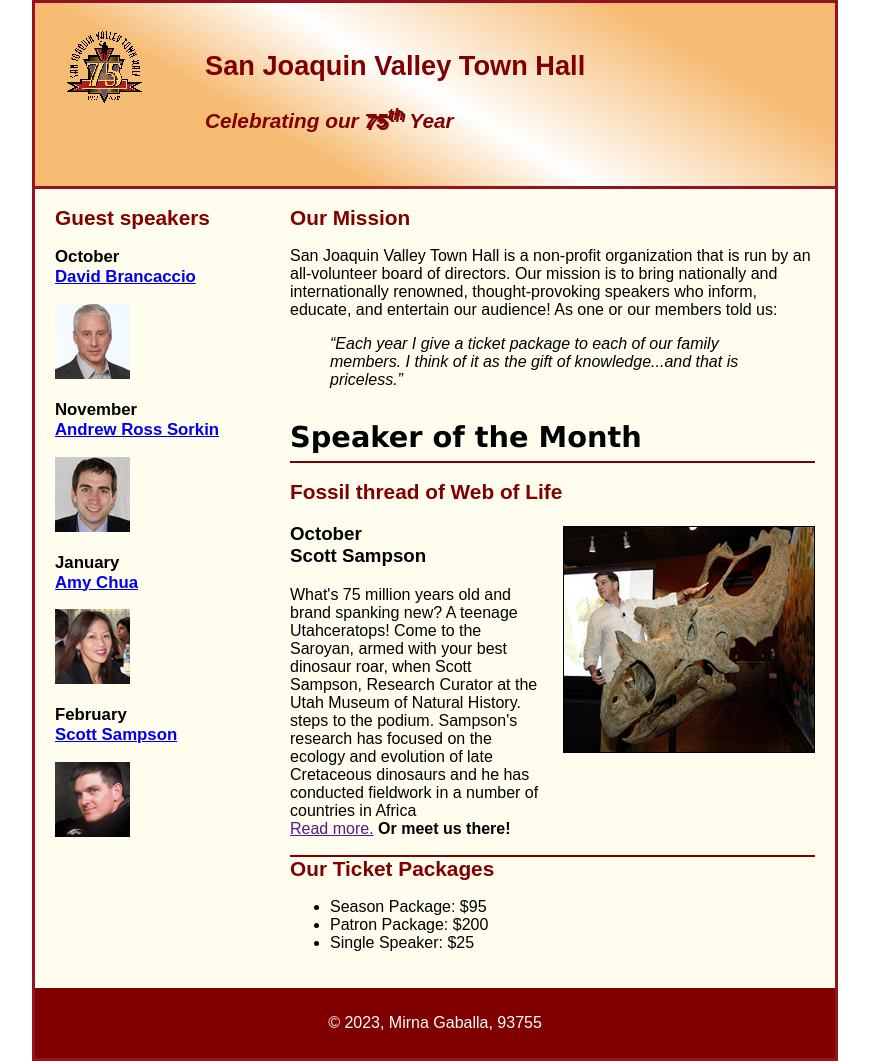
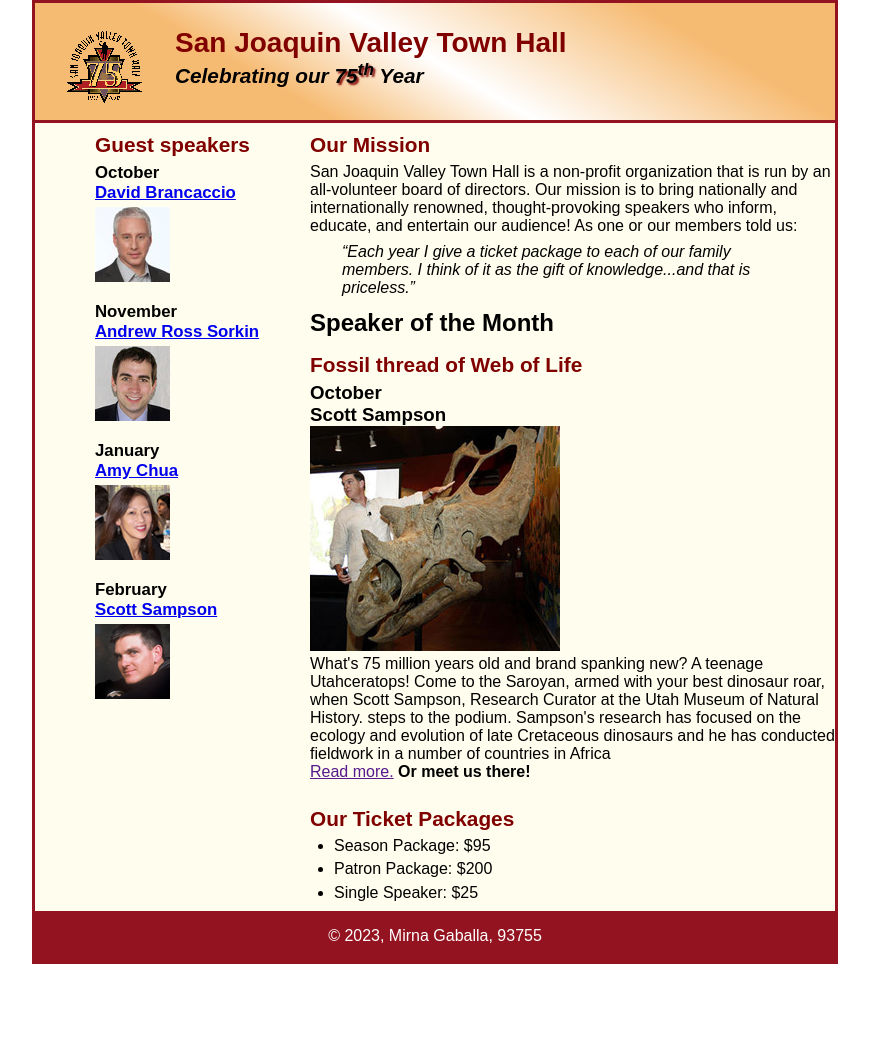
Before and after one commit to mirnagaballa/A08, a plain HTML site: page index.html in a window 1280 px wide. Shown: the whole page, without its empty margins (205-1074 px from the left). After the commit the page ends 964 px from the top, so only its background shows below. Drawn offline with Linux system fonts and the light colour scheme.

Commit message:
Update main.css

```diff
--- a/styles/main.css
+++ b/styles/main.css
@@ -1,113 +1,128 @@
 /* the styles for the elements */
+* {
+    margin: 0;
+    padding: 0;
+}
+html {
+    background-color: white;
+}
 body {
     font-family: Arial, Helvetica, sans-serif;
     font-size: 100%;
     width: 800px;
-	margin: 0 auto 0 auto;
+    margin: 0 auto;
     border: 3px solid #931420;
     background-color: #fffded;
-
 }
-html {
-	background-color: white; /* Set the background color for the HTML element */
-  }
-header{
-	border-bottom:3px solid #931420 ;
-	padding: 1.5em 0 2em 0;
-	background: linear-gradient(30deg, #f6bb73 0%, #f6bb73 30%, white 50%, #f6bb73 80%, #f6bb73 100%);
+a:focus, a:hover {
+    font-weight: italic;
 }
 /* the styles for the header */
+header {
+    padding: 1.5em 0 2em 0;
+    border-bottom: 3px solid #931420;
+    background-image: -moz-linear-gradient(
+        30deg, #f6bb73 0%, #f6bb73 30%, white 50%, #f6bb73 80%, #f6bb73 100%);
+    background-image: -webkit-linear-gradient(
+        30deg, #f6bb73 0%, #f6bb73 30%, white 50%, #f6bb73 80%, #f6bb73 100%);
+    background-image: -o-linear-gradient(
+        30deg, #f6bb73 0%, #f6bb73 30%, white 50%, #f6bb73 80%, #f6bb73 100%);
+    background-image: linear-gradient(
+        30deg, #f6bb73 0%, #f6bb73 30%, white 50%, #f6bb73 80%, #f6bb73 100%);
+}
+header h2 {
+    font-size: 175%;
+    color:#800000;
+}
+header h3 {
+    font-size: 130%;
+    font-style:italic;
+}
 header img {
-	float: left;
-	padding: 0 30px 0 30px;
+    float:left;
+    padding: 0 30px;
 }
-header h2{
-	color: #800000;
-	font-size: 170%;
-	text-indent: 30px;
-
+.shadow {
+    text-shadow: 2px 2px 2px #800000;
 }
-/* header h3 style */
-header h3{
+/* the styles for the section */
+section{
+    width: 525px;
+    float: right;
+    paddings: 0 20px 20px 20px;
+}
+section h1 {
+    font-size: 150%;
+    padding: .5em 0 .25em 0;
+    margin: 0;
+}
+section h2 {
     color: #800000;
     font-size: 130%;
-	text-indent: 30px;
+    padding: .5em 0 .25em 0;
+}
+section p {
+    padding-bottom: .5em;
+}
+section blockquote {
+    padding: 0 2em;
     font-style: italic;
-
 }
-/* Style rule for the "shadow" class */
-.shadow {
-    text-shadow: 2px 2px #800000;
+section ul {
+    padding: 0 0 .25em 1.5em;
 }
-
-/* the styles for the main content */
-main {
-	/* clear: left; */
-	padding: 0 0 0 0;  /* top right bottom left */
+section li {
+    padding-bottom: .35em;
 }
-main h1 {
-	font-size: 150%;
-	font-family: 'Verdana', sans-serif;
-  	font-size: 1.8em;
-  	margin: 0;
-	padding: 0.5em 0 0.25em 0;  /* top right bottom left */
+/* the styles for the article */
+article {
+    padding: .5em 0;
+    border-top: 2px solid #800000;
     border-bottom: 2px solid #800000;
 }
-section h2 {
-	color: var(--global-color-1);
-	font-size: 130%;
-	/* border-top: 2px solid #800000; */
+article h2 {
+    padding-top: 0;
 }
-.h2ticket{
-	border-top: 2px solid #800000;
+article h3 {
+    font-size: 105%;
+    padding-bottom: .25em;
 }
-section img{
+article p {
+    font-size: 105%;
+    padding-bottom: .25em;
+}
+article img {
     float: right;
-	margin: -60px 0 0 0 ;  /* top right bottom left */
+    margin: .5em 0 1em 1em;
     border: 1px solid black;
 }
- .new-para{
-	width: 250px;
+/* the styles for the aside */
+aside {
+    width: 215px;
+    float: right;
+    padding-left: 20px;
+    padding-bottom: 20px;
 }
 aside h2 {
-	color: var(--global-color-1);
+    color: #800000;
     font-size: 130%;
+    padding: .5em 0 .25em 0;
 }
 aside h3 {
     font-size: 105%;
+    padding-bottom: .25em;
 }
-
-section {
-	width: 525px;
-	float: right;
-	padding: 0 20px 20px 20px;  /* top right bottom left */
-  }
-
-  aside {
-	width: 215px;
-	float: right;
-	padding: 0 0 20px 20px;  /* top right bottom left */
-  }
-
-a:focus {
-	font-style: italic;
+aside img {
+    padding-bottom: 1em;
 }
 
 /* the styles for the footer */
-footer{
-	background-color: #800000;
-	padding: 10px;
+footer {
+    background-color: #931420;
     clear: both;
-
 }
-footer p{
+footer p {
     text-align: center;
     color: white;
+    padding: 1em 0;
 }
-
-:root {
-	--global-color-1: #800000;
-  }
-  .my-element {
-	background-color: var(--global-color-1);
-  }
```
Lines whose indentation alone changed are shown as unchanged.
